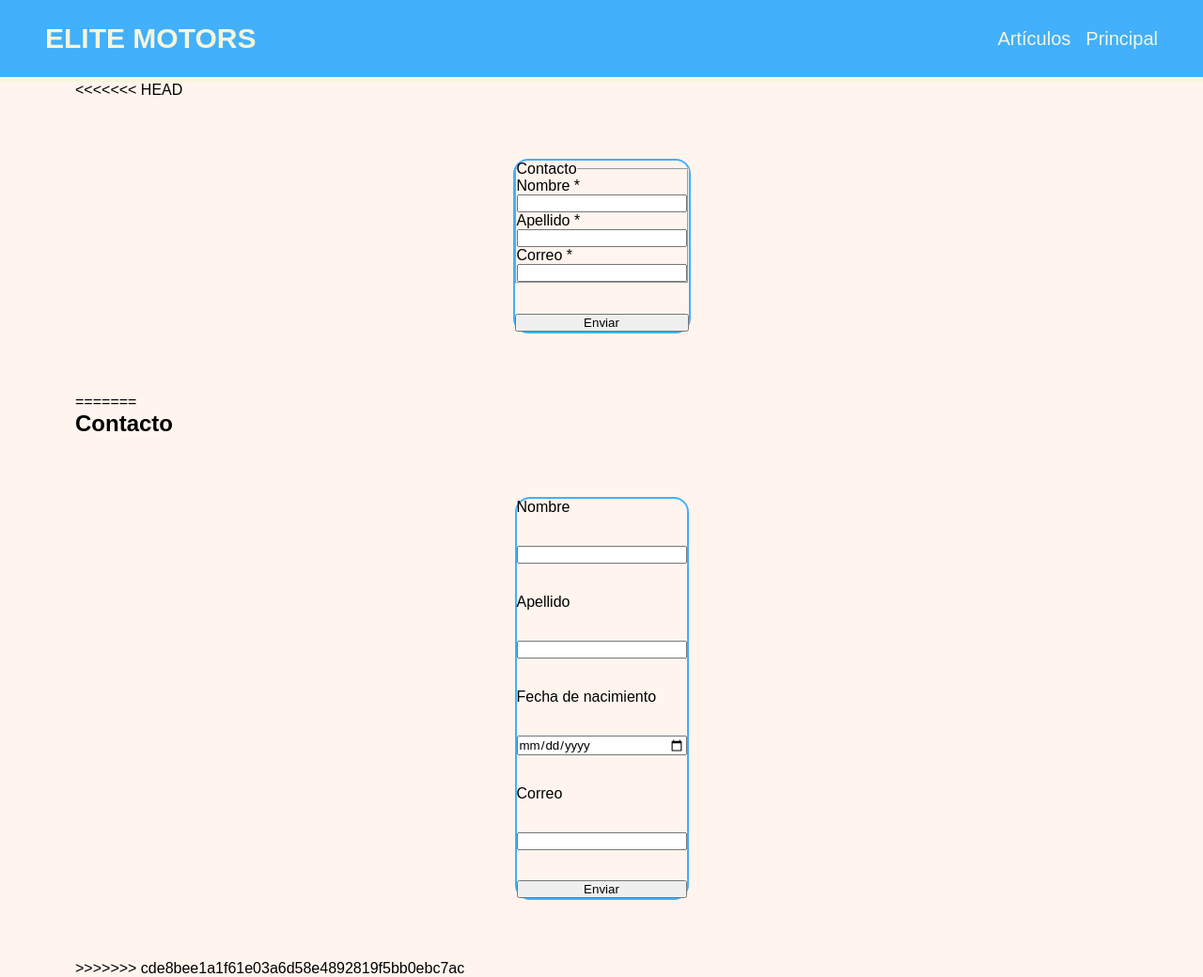
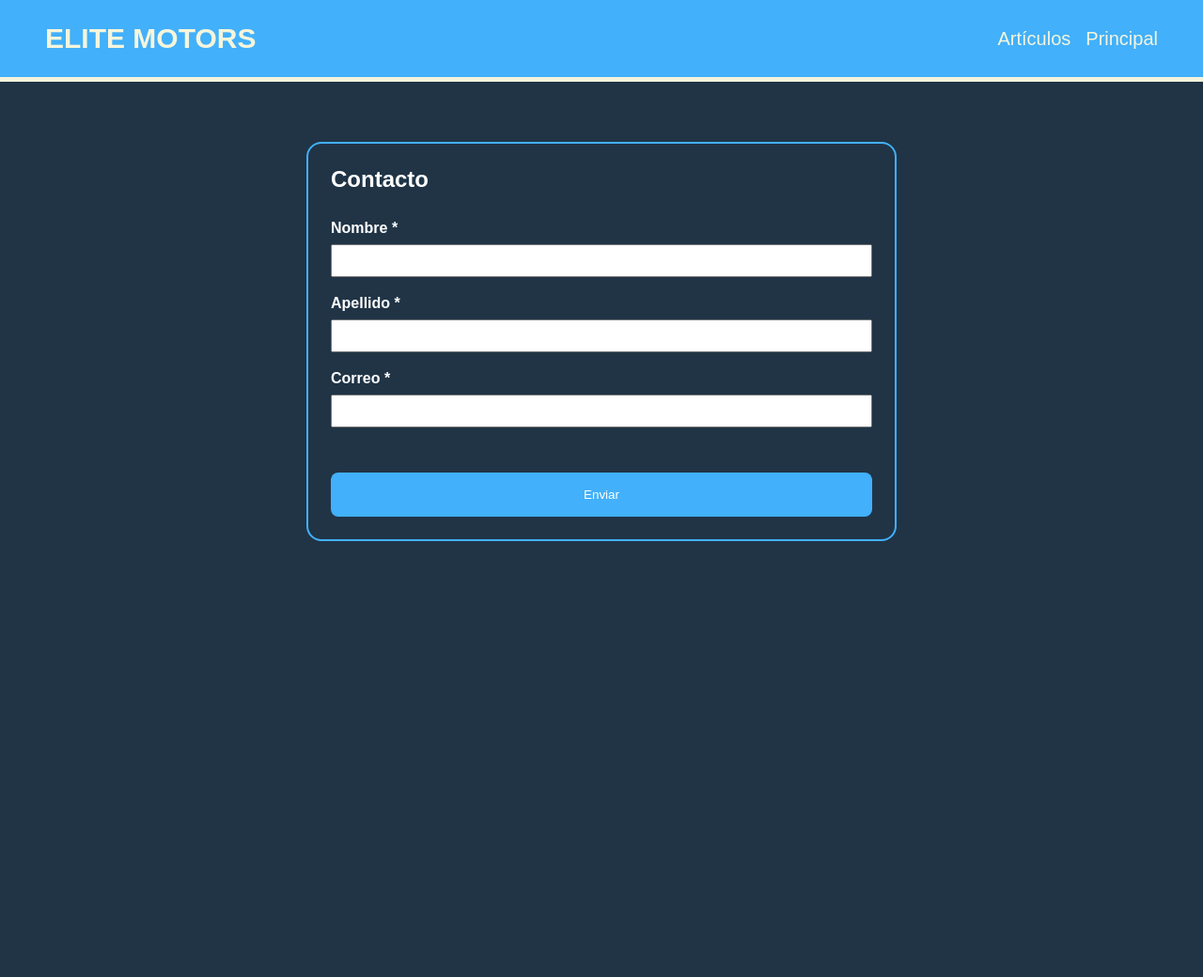
Before and after one commit to molinax18/integrador-web, a plain HTML site: page contacto.html in a window 1280 px wide. Shown: the whole page at 94% size. After the commit the page ends 800 px from the top, so only its background shows below. Drawn offline with Linux system fonts and the light colour scheme.

Commit message:
compatibilidad hecha

```diff
--- a/contacto.html
+++ b/contacto.html
@@ -18,14 +18,13 @@
               <a href="#">Artículos</a>
             </li>
             <li>
-              <a href="/index.html">Principal</a>
+              <a href="./index.html">Principal</a>
             </li>
           </ul>
         </nav>
       </div>
     </header>
     <main class="contenedor flex-col">
-<<<<<<< HEAD
       <form novalidate class="formulario flex-col" id="formContacto">
         <fieldset class="flex-col">
           <legend>Contacto</legend>
@@ -50,25 +49,6 @@
         </fieldset>
         <button class="boton">Enviar</button>
       </form>
-=======
-      <div class="contenedor-formulario flex-col">
-        <h2>Contacto</h2>
-        <form
-          novalidate
-          class="flex-col formulario"
-        >
-          <label>Nombre</label>
-          <input class="input" type="text" />
-          <label>Apellido</label>
-          <input class="input" type="text" />
-          <label>Fecha de nacimiento</label>
-          <input class="input" type="date" />
-          <label>Correo</label>
-          <input class="input" type="email" />
-          <button class="boton">Enviar</button>
-        </form>
-      </div>
->>>>>>> cde8bee1a1f61e03a6d58e4892819f5bb0ebc7ac
     </main>
   </body>
 </html>
--- a/css/contacto.css
+++ b/css/contacto.css
@@ -2,55 +2,46 @@
   align-self: center;
   gap: 2rem;
 
-<<<<<<< HEAD
   width: 32rem;
   margin-top: 8rem;
-=======
   width: 36rem;
   margin-top: 4rem;
   margin-bottom: 4rem;
->>>>>>> cde8bee1a1f61e03a6d58e4892819f5bb0ebc7ac
   padding: 1.5rem;
   border-radius: 1rem;
   border: 2px solid rgb(66, 176, 250);
 }
 
-<<<<<<< HEAD
 fieldset {
   gap: 1.2rem;
 
   border: none;
-=======
+}
+
 body{background-color:  rgb(32, 52, 70);}
 
-h2 {
-  color:white;
->>>>>>> cde8bee1a1f61e03a6d58e4892819f5bb0ebc7ac
-}
-
 fieldset legend {
-  color: darkslategray;
+  color: white;
   font-size: 1.5rem;
   margin-bottom: 1.8rem;
   font-weight: bold;
 }
 
-<<<<<<< HEAD
 fieldset label {
-  color: darkslategray;
+  color: white;
   font-weight: 600;
 }
 
 fieldset input {
-  outline-color: darkslategray;
-=======
+  outline-color: rgb(66, 176, 250);
+  padding: .5rem;
+}
+
 .formulario label {
-  color: white;
   font-weight: 600;
 }
 
 .input {
->>>>>>> cde8bee1a1f61e03a6d58e4892819f5bb0ebc7ac
   padding: .5rem;
   background-color: transparent;
   border: none;
@@ -77,14 +68,9 @@ fieldset input {
   border: none;
   border-radius: .5rem;
   cursor: pointer;
-<<<<<<< HEAD
 }
 
 .error-input {
-  font-weight: 600;
+  font-weight: bolder;
   color: brown;
-=======
-  font-size: 17px;
-  font-weight: bolder;
->>>>>>> cde8bee1a1f61e03a6d58e4892819f5bb0ebc7ac
 }
```
